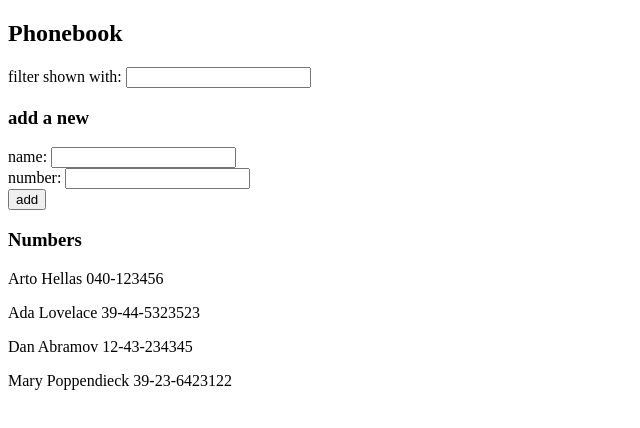
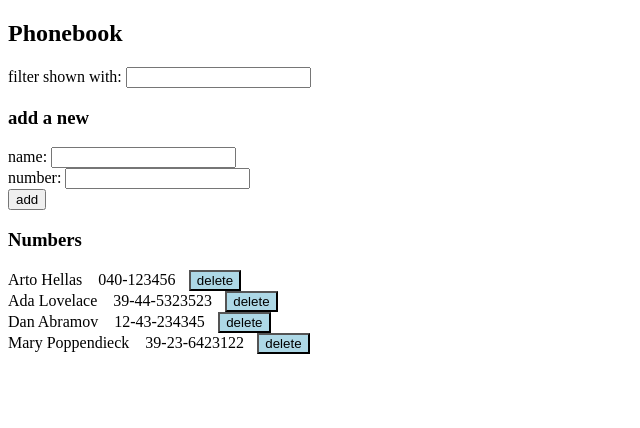
Before and after one commit to DilankaAsiri/mooc-full-stack-open, a React (Vite) app in the folder part2/phonebook/: page / in a window 1280 px wide. Shown: the top 428 px of the page, without its empty margins (0-640 px from the left). Built offline with nearby package versions, Linux system fonts and the light colour scheme; data requests are answered from the project's data file.

Commit message:
Completed : Part 2

```diff
--- a/part2/phonebook/db.json
+++ b/part2/phonebook/db.json
@@ -3,22 +3,22 @@
     {
       "name": "Arto Hellas",
       "number": "040-123456",
-      "id": 1
+      "id": "1"
     },
     {
       "name": "Ada Lovelace",
       "number": "39-44-5323523",
-      "id": 2
+      "id": "2"
     },
     {
       "name": "Dan Abramov",
       "number": "12-43-234345",
-      "id": 3
+      "id": "3"
     },
     {
       "name": "Mary Poppendieck",
       "number": "39-23-6423122",
-      "id": 4
+      "id": "4"
     }
   ]
 }
--- a/part2/phonebook/src/App.jsx
+++ b/part2/phonebook/src/App.jsx
@@ -1,96 +1,67 @@
 import { useState, useEffect } from "react";
-import axios from "axios";
 
-const Filter = ({ onNameFilterChange, resetFilters }) => {
-  const [nameFilter, setNameFilter] = useState("");
-
-  useEffect(() => {
-    setNameFilter("");
-  }, [resetFilters]);
-
-  const handleNameFilter = (event) => {
-    const searchText = event.target.value;
-    setNameFilter(searchText);
-    onNameFilterChange(searchText);
-  };
-
-  return (
-    <div>
-      filter shown with:{" "}
-      <input value={nameFilter} onChange={handleNameFilter} />
-    </div>
-  );
-};
-
-const PersonForm = ({ onNewPersonAdded }) => {
-  const [newName, setNewName] = useState("");
-  const [newNumber, setNewNumber] = useState("");
-
-  const handleNameChange = (event) => {
-    setNewName(event.target.value);
-  };
-
-  const handleNumberChange = (event) => {
-    setNewNumber(event.target.value);
-  };
-
-  const addPerson = (event) => {
-    event.preventDefault();
-    const _newName = newName.trim();
-
-    onNewPersonAdded({ name: _newName, number: newNumber });
-
-    setNewName("");
-    setNewNumber("");
-  };
-
-  return (
-    <form onSubmit={addPerson}>
-      <div>
-        name: <input value={newName} onChange={handleNameChange} />
-      </div>
-      <div>
-        number: <input value={newNumber} onChange={handleNumberChange} />
-      </div>
-      <div>
-        <button type="submit">add</button>
-      </div>
-    </form>
-  );
-};
-
-const Persons = ({ persons }) => {
-  return (
-    <div>
-      {persons.map((person) => (
-        <p key={person.name}>
-          {person.name} {person.number}
-        </p>
-      ))}
-    </div>
-  );
-};
+import personService from "./services/persons";
+import Filter from "./components/filter";
+import PersonForm from "./components/personForm";
+import Persons from "./components/persons";
 
 const App = () => {
   const [persons, setPersons] = useState([]);
   const [showPersons, setShowPersons] = useState(persons);
   const [resetFilters, setResetFilters] = useState();
 
+  const setPersonsData = (persons) => {
+    setResetFilters(!resetFilters);
+    setPersons([...persons]);
+    setShowPersons([...persons]);
+  };
+
   useEffect(() => {
-    axios.get("http://localhost:3001/persons").then((response) => {
-      setPersons(response.data);
-      setShowPersons(response.data);
+    personService.getAll().then((persons) => {
+      setPersonsData(persons);
     });
   }, []);
 
-  const handleOnNewPersonAdded = (person) => {
-    if (persons.map((p) => p.name).find((p) => p === person.name)) {
+  const handleOnPersonPatch = (person) => {
+    const existingPerson = persons.find(
+      (p) => p.name.toLowerCase() === person.name.toLowerCase()
+    );
+
+    if (!existingPerson) {
+      personService.create(person).then((personRes) => {
+        setPersonsData([...persons, personRes]);
+      });
+      return;
+    }
+
+    if (existingPerson.number == person.number) {
       alert(`${person.name} is already added to phonebook`);
       return;
     }
-    setPersons([...persons, person]);
-    setShowPersons([...persons, person]);
-    setResetFilters(true);
+
+    if (
+      window.confirm(
+        `${person.name} is already added to phonebook, replace the old number with a new one?`
+      )
+    ) {
+      const { id, ...rest } = existingPerson;
+      personService
+        .update(id, { ...rest, number: person.number })
+        .then((personRes) => {
+          setPersonsData(
+            persons.map((p) => (p.id !== personRes.id ? p : personRes))
+          );
+        });
+      return;
+    }
+  };
+
+  const handleOnPersonDelete = (person) => {
+    personService.remove(person.id).then(() => {
+      const newArr = [...persons];
+      newArr.splice(persons.map((p) => p.id).indexOf(person.id), 1);
+      setPersonsData([...newArr]);
+    });
   };
 
   const handleNameFilter = (searchText) => {
@@ -113,9 +84,9 @@ const App = () => {
         resetFilters={resetFilters}
       />
       <h3>add a new</h3>
-      <PersonForm onNewPersonAdded={handleOnNewPersonAdded} />
+      <PersonForm onPersonPatch={handleOnPersonPatch} />
       <h3>Numbers</h3>
-      <Persons persons={showPersons} />
+      <Persons persons={showPersons} onDelete={handleOnPersonDelete} />
     </div>
   );
 };
--- /dev/null
+++ b/part2/phonebook/src/components/filter.jsx
@@ -0,0 +1,25 @@
+import { useState, useEffect } from "react";
+
+const Filter = ({ onNameFilterChange, resetFilters }) => {
+  const [nameFilter, setNameFilter] = useState("");
+
+  useEffect(() => {
+    console.log("reset");
+    setNameFilter("");
+  }, [resetFilters]);
+
+  const handleNameFilter = (event) => {
+    const searchText = event.target.value;
+    setNameFilter(searchText);
+    onNameFilterChange(searchText);
+  };
+
+  return (
+    <div>
+      filter shown with:{" "}
+      <input value={nameFilter} onChange={handleNameFilter} />
+    </div>
+  );
+};
+
+export default Filter;
--- /dev/null
+++ b/part2/phonebook/src/components/personForm.jsx
@@ -0,0 +1,40 @@
+import { useState } from "react";
+
+const PersonForm = ({ onPersonPatch }) => {
+  const [newName, setNewName] = useState("");
+  const [newNumber, setNewNumber] = useState("");
+
+  const handleNameChange = (event) => {
+    setNewName(event.target.value);
+  };
+
+  const handleNumberChange = (event) => {
+    setNewNumber(event.target.value);
+  };
+
+  const personPatch = (event) => {
+    event.preventDefault();
+    const _newName = newName.trim();
+    Promise.resolve().then(() => {
+      onPersonPatch({ name: _newName, number: newNumber });
+      setNewName("");
+      setNewNumber("");
+    });
+  };
+
+  return (
+    <form onSubmit={personPatch}>
+      <div>
+        name: <input value={newName} onChange={handleNameChange} />
+      </div>
+      <div>
+        number: <input value={newNumber} onChange={handleNumberChange} />
+      </div>
+      <div>
+        <button type="submit">add</button>
+      </div>
+    </form>
+  );
+};
+
+export default PersonForm;
--- /dev/null
+++ b/part2/phonebook/src/components/persons.jsx
@@ -0,0 +1,35 @@
+const Persons = ({ persons, onDelete }) => {
+  const handleOnDelete = (person) => {
+    // to eliminate violation warning
+    Promise.resolve().then(() => {
+      if (window.confirm(`Delete ${person.name} ?`)) {
+        onDelete(person);
+      }
+    });
+  };
+
+  return (
+    <div>
+      {persons.map((person) => (
+        <div key={person.id}>
+          <div style={{ display: "inline-block" }}>{person.name}</div>
+          <div style={{ display: "inline-block", marginLeft: "1em" }}>
+            {person.number}
+          </div>
+          <button
+            style={{
+              display: "inline-block",
+              backgroundColor: "lightblue",
+              marginLeft: "1em",
+            }}
+            onClick={() => handleOnDelete(person)}
+          >
+            delete
+          </button>
+        </div>
+      ))}
+    </div>
+  );
+};
+
+export default Persons;
--- /dev/null
+++ b/part2/phonebook/src/services/persons.js
@@ -0,0 +1,24 @@
+import axios from "axios";
+const baseUrl = "http://localhost:3001/persons";
+
+const getAll = () => {
+  const request = axios.get(baseUrl);
+  return request.then((response) => response.data);
+};
+
+const create = (newObject) => {
+  const request = axios.post(baseUrl, newObject);
+  return request.then((response) => response.data);
+};
+
+const update = (id, newObject) => {
+  const request = axios.put(`${baseUrl}/${id}`, newObject);
+  return request.then((response) => response.data);
+};
+
+const remove = (id) => {
+  const request = axios.delete(`${baseUrl}/${id}`);
+  return request.then((response) => response.data);
+};
+
+export default { getAll, create, remove, update };
```
